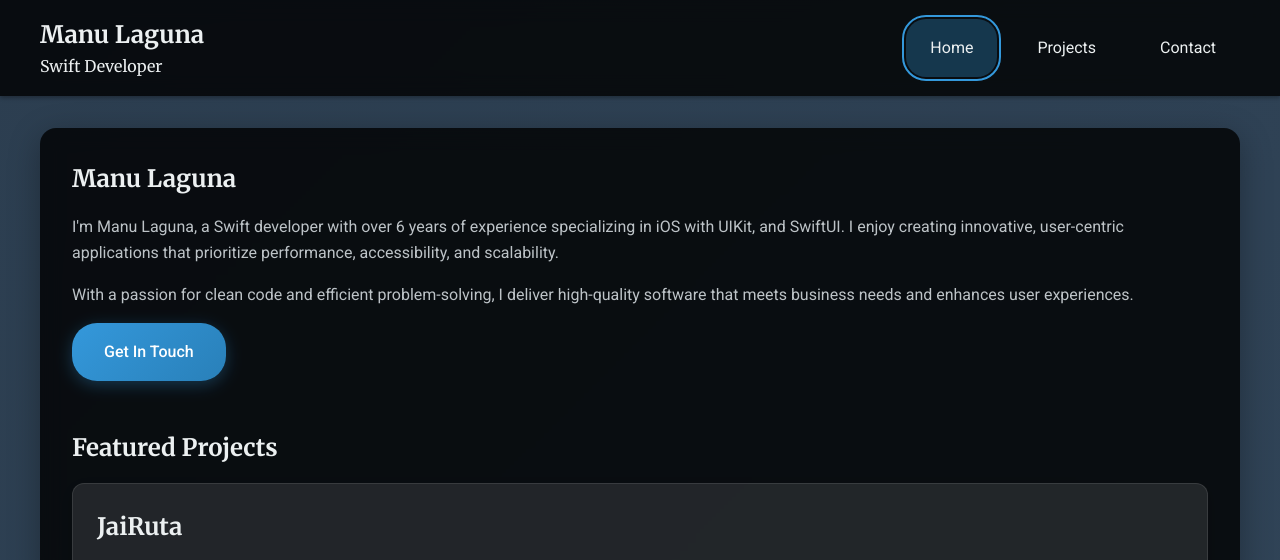
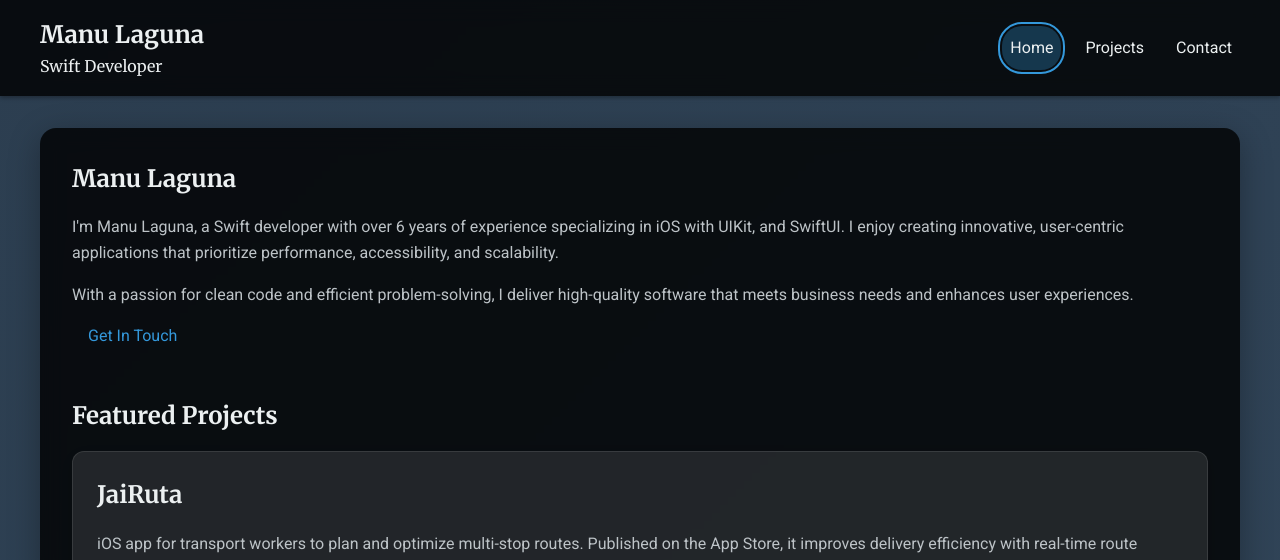
Before and after one commit to emelagumat/emelagumat.github.io, a plain HTML site: page index.html in a window 1280 px wide. Shown: the top 560 px of the page. Drawn offline with Linux system fonts and the light colour scheme.

Commit message:
Improved styles

```diff
--- a/css/styles.css
+++ b/css/styles.css
@@ -58,7 +58,7 @@ nav ul li {
 nav ul li a {
     color: #ecf0f1;
     text-decoration: none;
-    padding: 1rem 1.5rem;
+    padding: 0rem 0.5rem;
     border-radius: 20px;
     transition: all 0.3s;
     min-height: 44px;
@@ -126,28 +126,47 @@ p {
 }
 
 /* Buttons */
-button, .btn {
+button, .btn2 {
     background: linear-gradient(135deg, #3498db 0%, #2980b9 100%);
     color: #fff;
     border: none;
-    padding: 1rem 2rem;
-    border-radius: 25px;
+    padding: 0.5rem 1rem;
+    border-radius: 30px;
     font-family: 'Roboto', sans-serif;
     font-weight: 500;
     cursor: pointer;
     transition: all 0.3s ease;
-    box-shadow: 0 4px 16px rgba(52, 152, 219, 0.3);
-    min-height: 44px;
+    box-shadow: 0 6px 20px rgba(52, 152, 219, 0.4);
+    min-height: 40px;
     display: inline-flex;
     align-items: center;
 }
 
+.btn {
+    background: none;
+    color: #3498db;
+    box-shadow: none;
+    padding: 0.5rem 1rem;
+    text-decoration: none;
+    border-radius: 0;
+    min-height: auto;
+}
+
 button:hover, .btn:hover,
 button:focus, .btn:focus {
-    transform: translateY(-2px);
-    box-shadow: 0 8px 32px rgba(52, 152, 219, 0.5);
+    transform: translateY(-3px);
+    box-shadow: 0 10px 35px rgba(52, 152, 219, 0.6);
     outline: 2px solid #ecf0f1;
     outline-offset: 2px;
+}
+
+.btn:hover,
+.btn:focus {
+    text-decoration: underline;
+    color: #2980b9;
+    transform: none;
+    box-shadow: none;
+    outline: none;
 }
 
 /* Links */
--- a/index.html
+++ b/index.html
@@ -47,6 +47,7 @@
         fetch('projects.json')
             .then(response => response.json())
             .then(data => {
+                const isInPages = window.location.pathname.includes('/pages/');
                 const featuredProjects = data.filter(project => project.isFeatured);
                 const container = document.getElementById('featured-projects');
                 featuredProjects.forEach(project => {
@@ -70,6 +71,7 @@
                             <h2>${project.name}</h2>
                             <p>${project.description}</p>
                             ${carouselHTML}
+                            ${!isInPages ? '<p><a href="pages/projects.html" class="btn">more</a></p>' : ''}
                             <p><a href="${project.link.url}" target="_blank" class="btn">${project.link.label}</a></p>
                         </div>
                     `;
--- a/js/script.js
+++ b/js/script.js
@@ -95,6 +95,7 @@ document.addEventListener('DOMContentLoaded', function() {
 
     // Function to generate HTML for a project
     function generateProjectHTML(project) {
+        const isInPages = window.location.pathname.includes('/pages/');
         let techStackHTML = '';
         if (project.techStack) {
             project.techStack.forEach(categoryObj => {
@@ -139,6 +140,7 @@ document.addEventListener('DOMContentLoaded', function() {
                         <div class="tech-stack">${techStackHTML}</div>
                         <h3>Features</h3>
                         ${featuresHTML}
+                        ${!isInPages ? '<p><a href="pages/projects.html" class="btn">more</a></p>' : ''}
                         <p><a href="${project.link.url}" target="_blank" class="btn">${project.link.label}</a></p>
                     </div>
                 </div>
```
